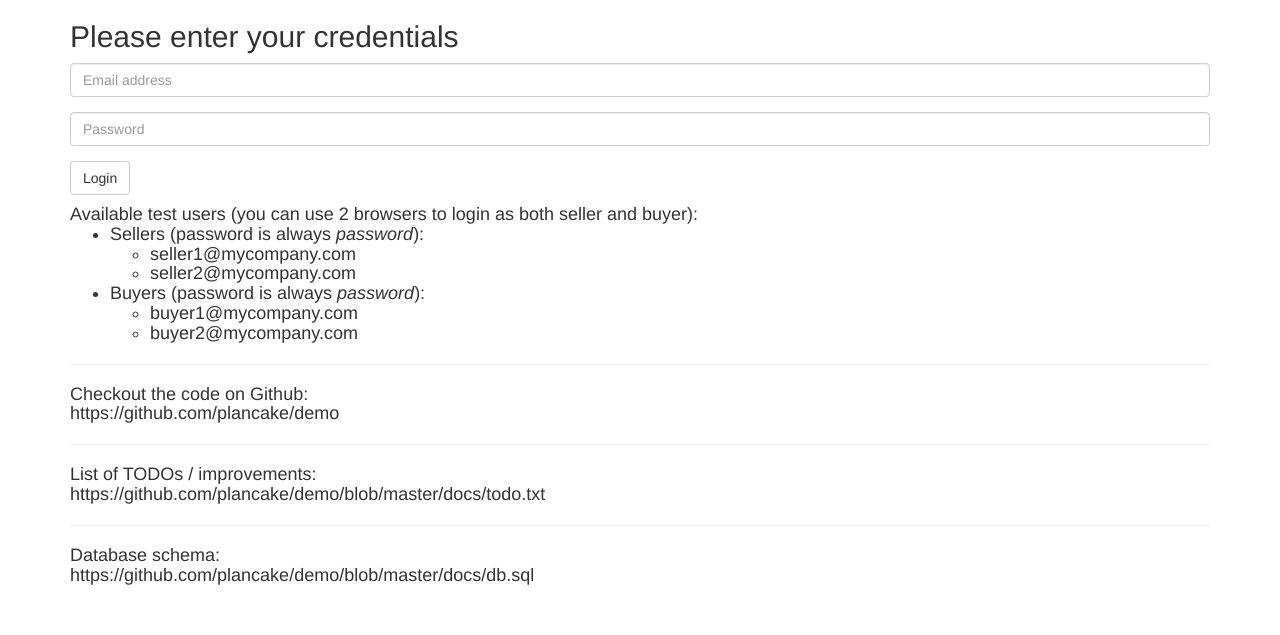
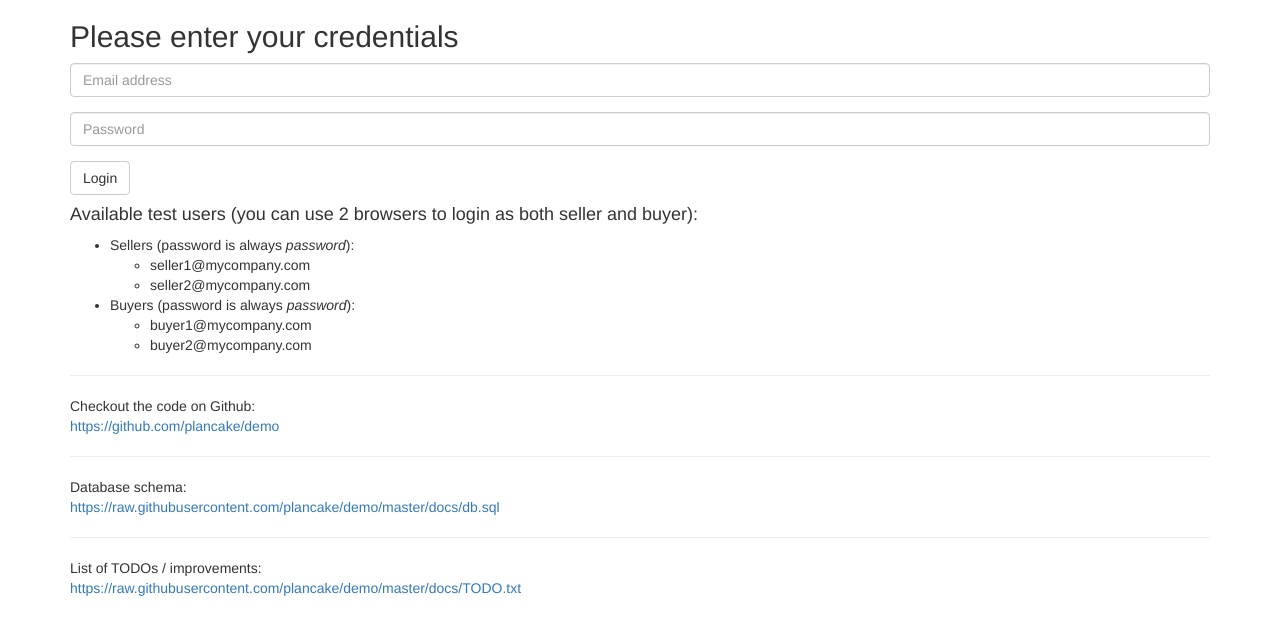
Before and after one commit to plancake/demo, a Spring Boot app: page /login in a window 1280 px wide. Shown: the top 635 px of the page. Run offline with Spring Boot 4, Linux system fonts and the light colour scheme; some of the project's set-up classes (security, data sources, template engines, error pages and the like) are left out, and stand-ins take their place.

Commit message:
fixed some links

```diff
--- a/src/main/resources/templates/login.html
+++ b/src/main/resources/templates/login.html
@@ -41,8 +41,7 @@
 			</div>
 
 			<div id="instructions">
-				<p>
-					<h4>Available test users (you can use 2 browsers to login as both seller and buyer):
+				<h4>Available test users (you can use 2 browsers to login as both seller and buyer):</h4>
 				<ul>
 
 					<li>
@@ -62,24 +61,23 @@
 					</li>
 
 				</ul>
+
+				<hr />
+				<p>
+					Checkout the code on Github: <br />
+					<a target="_blank" href="https://github.com/plancake/demo">https://github.com/plancake/demo</a>
 				</p>
 
 				<hr />
 				<p>
-					Checkout the code on Github: <br />
-					https://github.com/plancake/demo
+					Database schema: <br />
+					<a target="_blank" href="https://raw.githubusercontent.com/plancake/demo/master/docs/db.sql">https://raw.githubusercontent.com/plancake/demo/master/docs/db.sql</a>
 				</p>
 
 				<hr />
 				<p>
 					List of TODOs / improvements: <br />
-					https://github.com/plancake/demo/blob/master/docs/todo.txt
-				</p>
-
-				<hr />
-				<p>
-					Database schema: <br />
-					https://github.com/plancake/demo/blob/master/docs/db.sql
+					<a target="_blank" href="https://raw.githubusercontent.com/plancake/demo/master/docs/TODO.txt">https://raw.githubusercontent.com/plancake/demo/master/docs/TODO.txt</a>
 				</p>
 
 			</div>
```
Lines whose indentation alone changed are shown as unchanged.
